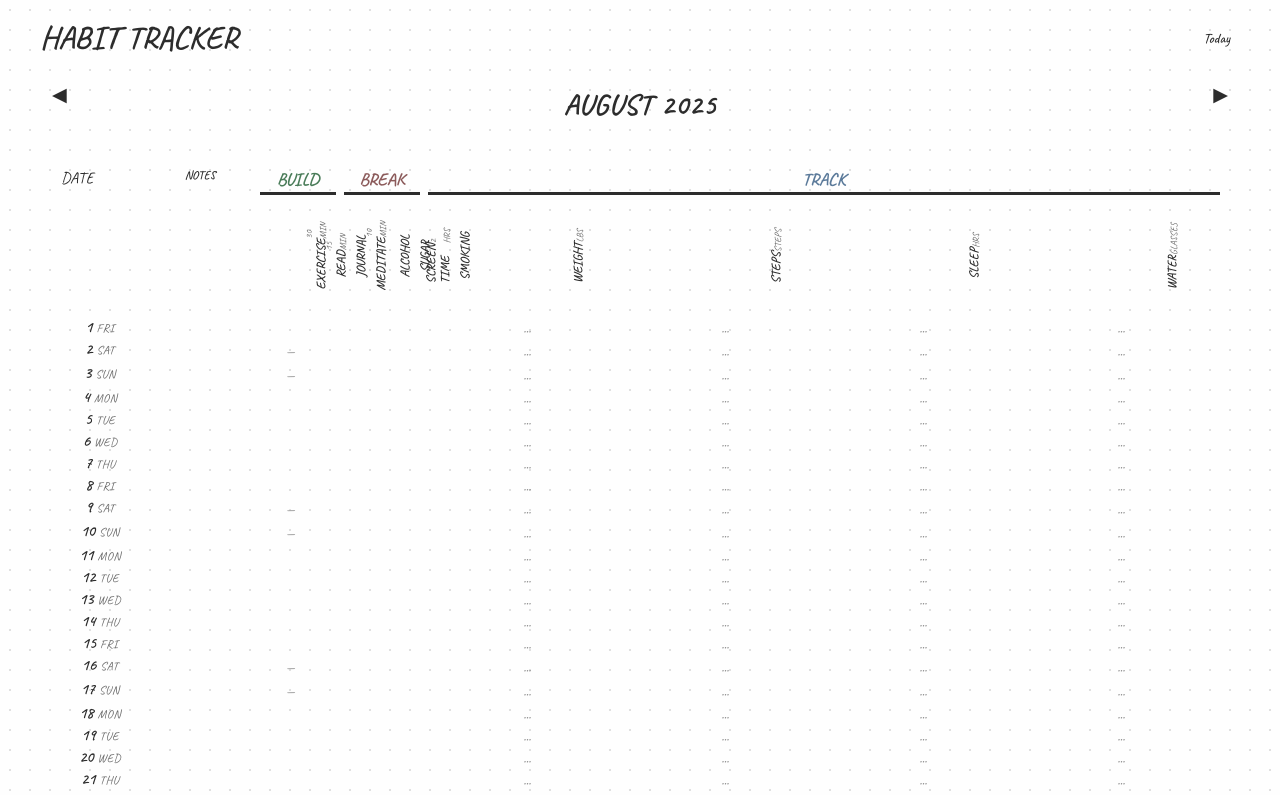
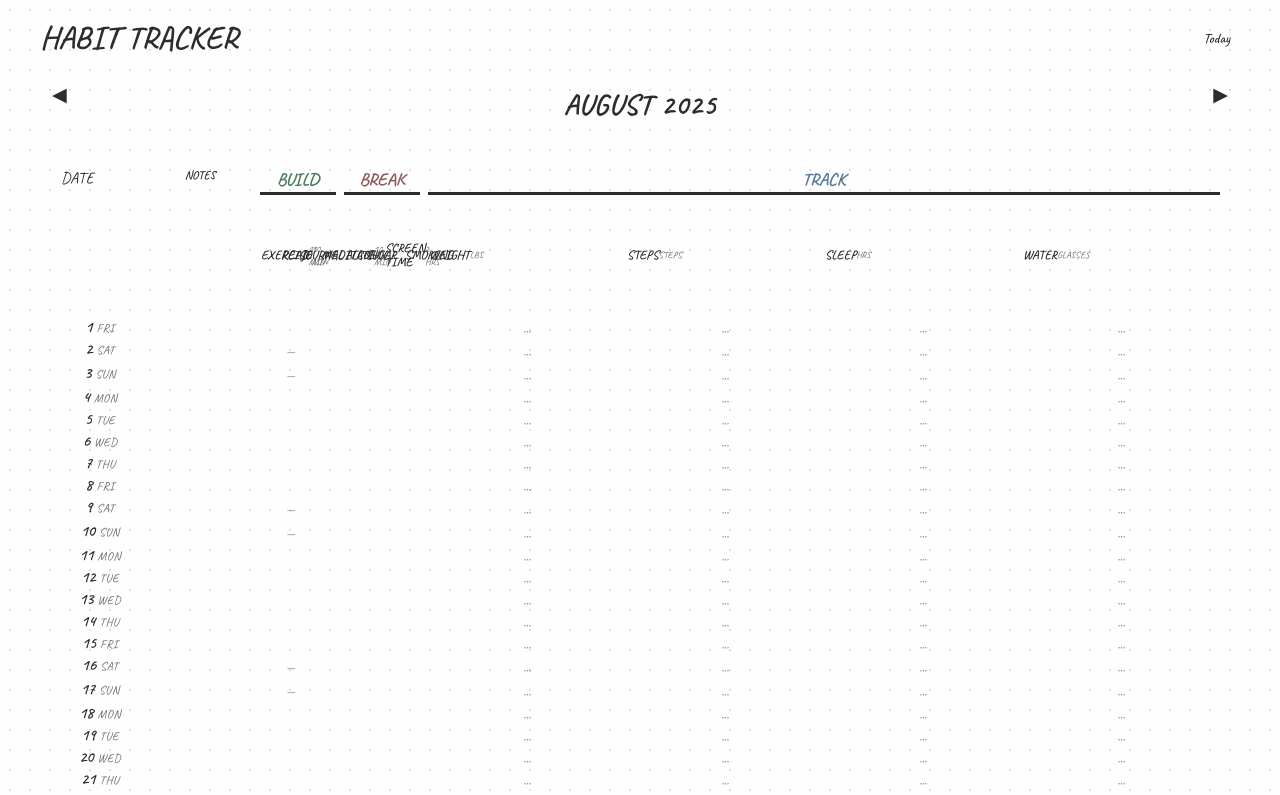
Before and after one commit to thanson00/HabitTracker, a React (Vite) app: page / in a window 1280 px wide. Shown: the top 795 px of the page. Built offline with nearby package versions, Linux system fonts and the light colour scheme.

Commit message:
reset: remove rotation and set up proper alignment from scratch

```diff
--- a/src/index.css
+++ b/src/index.css
@@ -241,15 +241,14 @@ button:focus-visible {
   padding: 1px;
   height: 120px;
   display: flex;
-  align-items: flex-end;
-  justify-content: center;
+  align-items: center;
+  justify-content: flex-start;
   border: none;
   border-bottom: none;
   border-top: none;
   border-left: none;
   border-right: none;
   position: relative;
-  transform: rotate(-90deg);
 }
 
 /* Habit headers */
```
